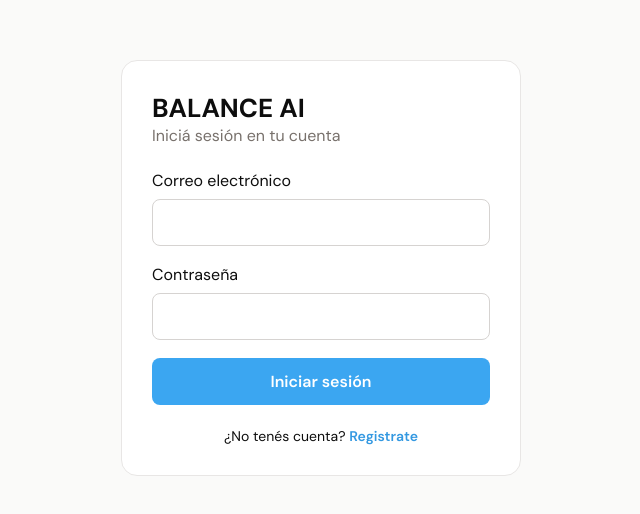
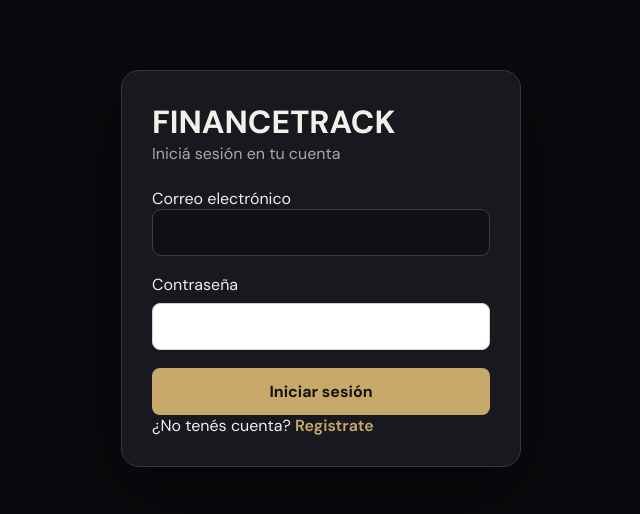
Before and after one commit to 9fwkhmmnr2-dev/balance-ai, a Next.js app: page /login in a window 1280 px wide. Shown: the part 132-646 px from the top of the page, without its empty margins (319-959 px from the left). Built offline with nearby package versions, Linux system fonts and the light colour scheme.

Commit message:
Apply FinanceTrack dark luxury identity to login

```diff
--- a/app/login/page.tsx
+++ b/app/login/page.tsx
@@ -61,25 +61,25 @@ export default function LoginPage() {
       minHeight: "100vh",
       display: "grid",
       placeItems: "center",
-      background: "#FAFAF9",
+      background: "#090A0D",
       padding: 20
     }}>
       <form onSubmit={handleSubmit} style={{
         width: "100%",
         maxWidth: 400,
-        background: "#FFFFFF",
+        background: "#17191F",
+        color: "#F2F0EB",
         padding: 30,
-        borderRadius: 16,
-        border: "1px solid #E8E6E5"
+        borderRadius: 18,
+        border: "1px solid #34363D",
+        boxShadow: "0 24px 80px rgba(0,0,0,.38)"
       }}>
-        <h1 style={{ fontSize: 26, color: "#0D0D0D" }}>
-          BALANCE AI
-        </h1>
-        <p style={{ color: "#78716C", marginBottom: 24 }}>
+        <h1 className="login-brand">FINANCE<span>TRACK</span></h1>
+        <p style={{ color: "#A7A7AD", marginBottom: 24 }}>
           {mode === "login" ? "Iniciá sesión en tu cuenta" : "Creá tu cuenta"}
         </p>
 
-        <label style={{ display: "block", marginBottom: 8 }}>
+        <label className="login-label">
           Correo electrónico
         </label>
         <input
@@ -90,8 +90,10 @@ export default function LoginPage() {
           style={{
             width: "100%",
             padding: 12,
-            border: "1px solid #D6D3D1",
-            borderRadius: 8,
+            border: "1px solid #3B3D45",
+            borderRadius: 9,
+            background: "#101116",
+            color: "#F2F0EB",
             marginBottom: 18
           }}
         />
@@ -122,21 +124,21 @@ export default function LoginPage() {
             padding: 13,
             border: 0,
             borderRadius: 8,
-            background: "#3BA6F1",
-            color: "#FFFFFF",
-            fontWeight: 600
+            background: "#C8A96B",
+            color: "#17130B",
+            fontWeight: 700
           }}
         >
           {loading ? "Procesando..." : mode === "login" ? "Iniciar sesión" : "Crear cuenta"}
         </button>
 
         {message && (
-          <p style={{ color: "#78716C", fontSize: 13, marginTop: 16 }}>
+          <p style={{ color: "#D9B8B5", fontSize: 13, marginTop: 16 }}>
             {message}
           </p>
         )}
 
-        <p style={{ textAlign: "center", marginTop: 22, fontSize: 14 }}>
+        <p className="login-switch">
           {mode === "login" ? "¿No tenés cuenta?" : "¿Ya tenés cuenta?"}{" "}
           <button
             type="button"
@@ -147,7 +149,7 @@ export default function LoginPage() {
             style={{
               border: 0,
               background: "none",
-              color: "#3398E1",
+              color: "#C8A96B",
               fontWeight: 600
             }}
           >
```
